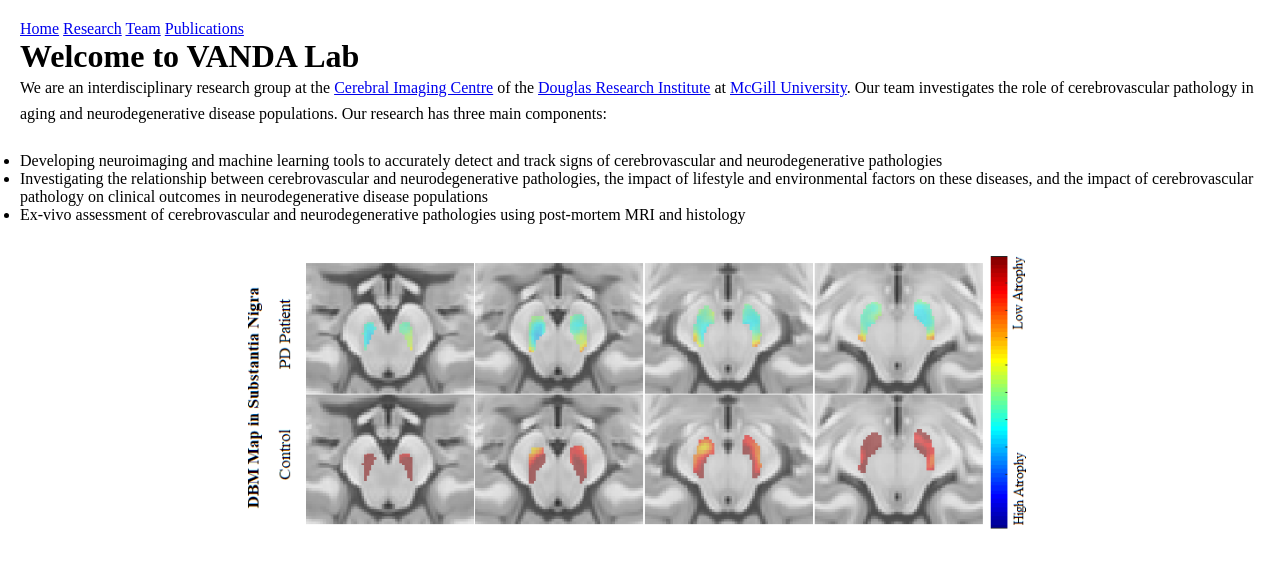
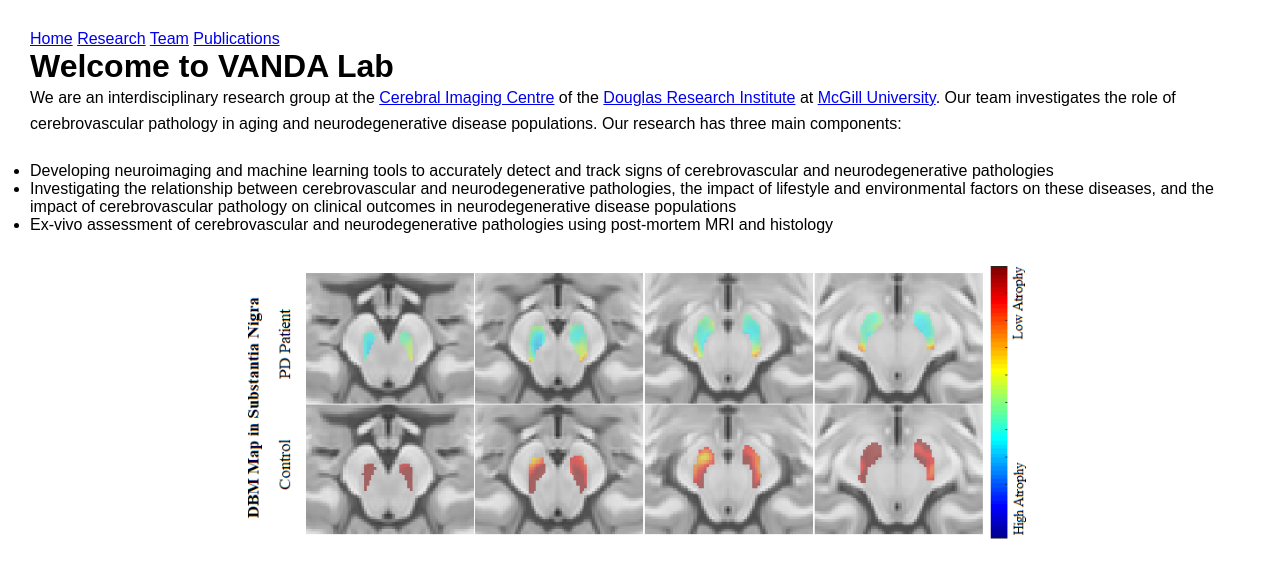
Before and after one commit to VANDAlab/VANDAlab.github.io, a Jekyll site: the page index.html, which Jekyll copies as it is, in a window 1280 px wide. Shown: the top 578 px of the page. Built offline with Jekyll 4.4.1, drawn with Linux system fonts in a browser that asks for light colours.

Commit message:
Update style.css

```diff
--- a/assets/css/style.css
+++ b/assets/css/style.css
@@ -8,7 +8,8 @@
 }
 
 body {
-  margin: 20px; /* Adjust this value to set the desired margin size */
+  margin: 30px; /* Adjust this value to set the desired margin size */
+  font-family: Arial, sans-serif; /* Set the font family to Arial */
 }
 
 /* Add space below paragraphs */
```
